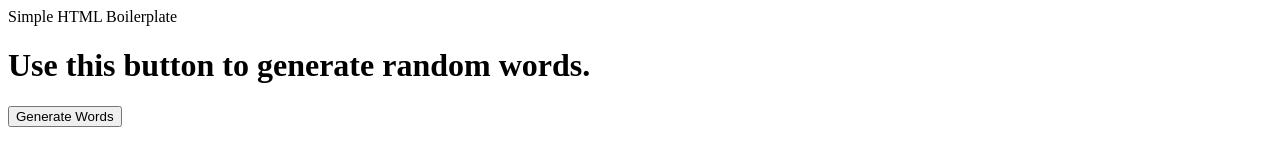
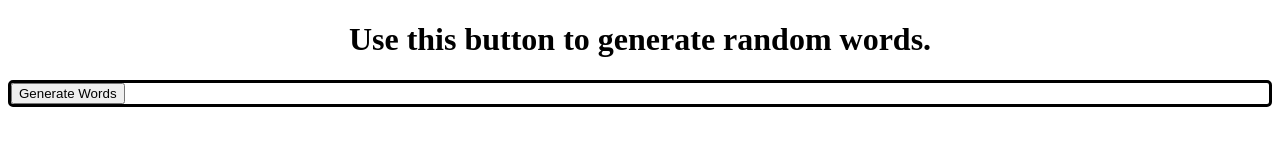
Before and after one commit to DementedConvict/word-generator, a plain HTML site: page index.html in a window 1280 px wide. Drawn offline with Linux system fonts and the light colour scheme.

Commit message:
Added files

```diff
--- /dev/null
+++ b/index.css
@@ -0,0 +1,4 @@
+.wordGenerator {
+    border: 3px solid black;
+    border-radius: 5px;
+}
--- a/index.html
+++ b/index.html
@@ -3,13 +3,17 @@
 <head>
     <meta charset="UTF-8">
     <meta name="viewport" content="width=device-width, initial-scale=1.0">
-    <link rel="javascript" href="./main.js"
-    <title>Simple HTML Boilerplate</title>
+    <link rel="javascript" type="javascript" href=./main.js">
+    <link rel="stylesheet" type="text/css" href="./index.css">
+    <title>Word Generator</title>
 </head>
 <body>
-    <h1>Use this button to generate random words.</h1>
+    <h1 style="text-align: center;">Use this button to generate random words.</h1>
+    <div class="wordGenerator">
+
+
     <button>Generate Words</button>
-    <form></form>
+    </div>
 
 
 </body>
```
